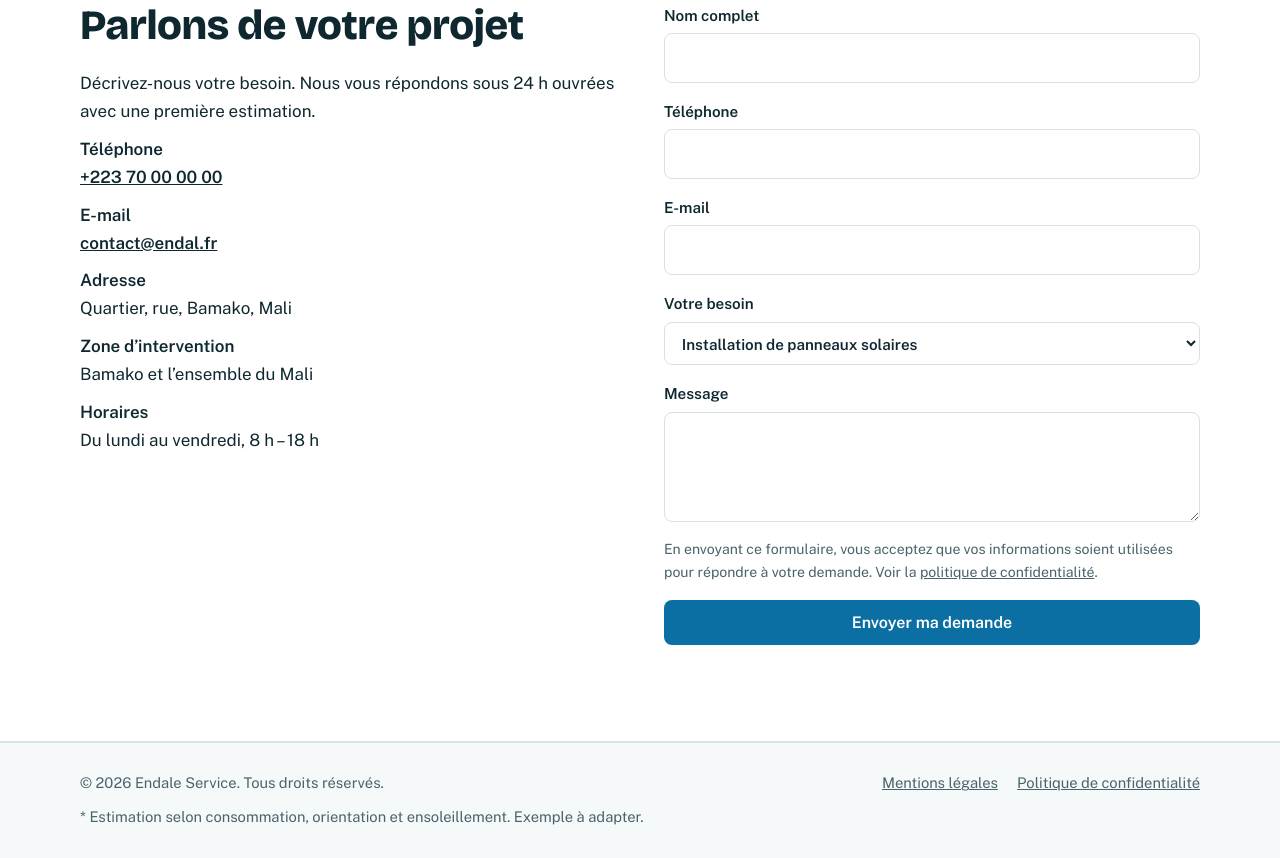
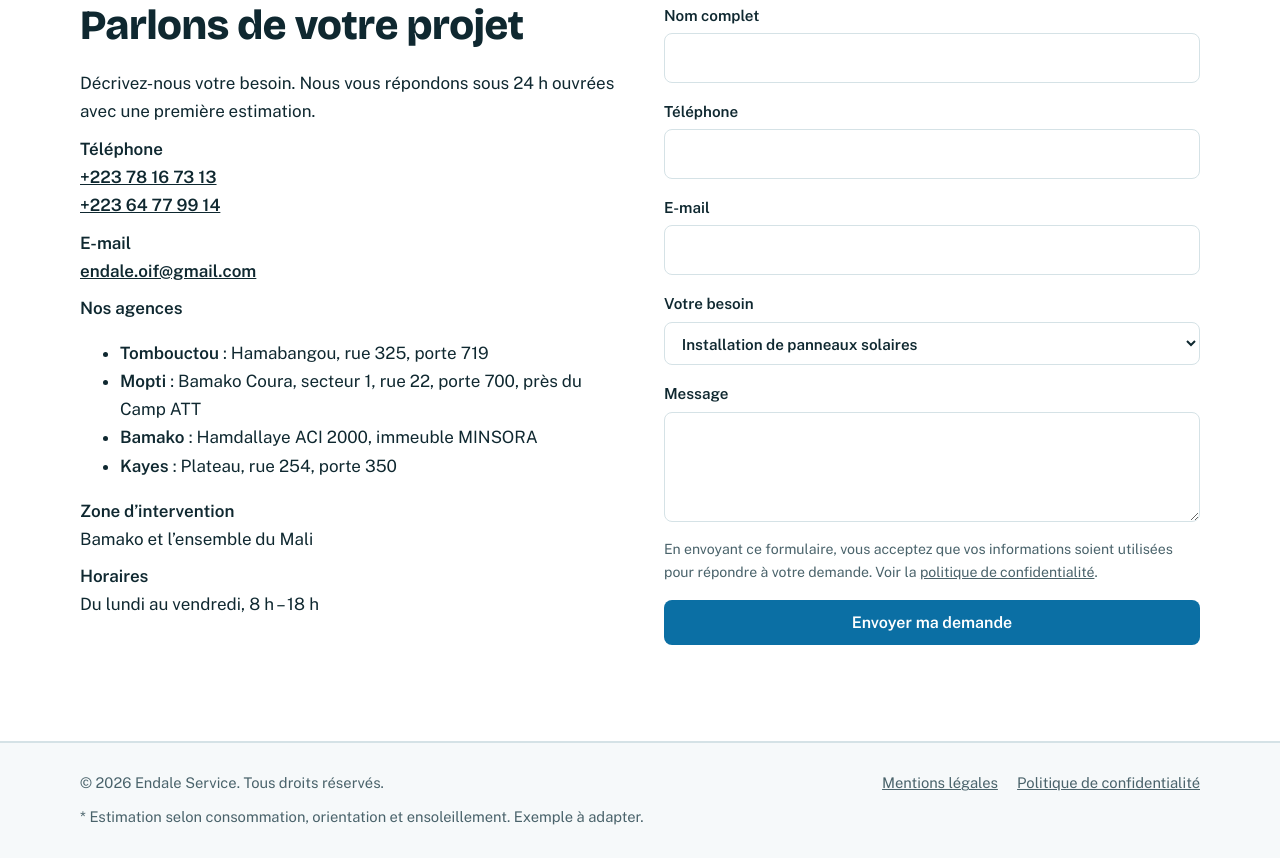
Before and after one commit to fousseynisagara-devIA/demo-site, a plain HTML site: page index.html in a window 1280 px wide. Shown: the part 3528-4386 px from the top of the page. Drawn offline with nearby package versions, Linux system fonts and the light colour scheme.

Commit message:
Add files via upload

```diff
--- a/index.html
+++ b/index.html
@@ -152,13 +152,19 @@
       <div class="info">
         <h2>Parlons de votre projet</h2>
         <p>Décrivez-nous votre besoin. Nous vous répondons sous 24 h ouvrées avec une première estimation.</p>
-        <p><strong>Téléphone</strong><br><a href="tel:+22370000000">+223 70 00 00 00</a></p>
-        <p><strong>E-mail</strong><br><a href="mailto:contact@endal.fr">contact@endal.fr</a></p>
-        <p><strong>Adresse</strong><br>Quartier, rue, Bamako, Mali</p>
+        <p><strong>Téléphone</strong><br><a href="tel:+22378167313">+223 78 16 73 13</a><br><a href="tel:+22364779914">+223 64 77 99 14</a></p>
+        <p><strong>E-mail</strong><br><a href="mailto:endale.oif@gmail.com">endale.oif@gmail.com</a></p>
+        <p><strong>Nos agences</strong></p>
+        <ul class="agences">
+          <li><b>Tombouctou</b> : Hamabangou, rue 325, porte 719</li>
+          <li><b>Mopti</b> : Bamako Coura, secteur 1, rue 22, porte 700, près du Camp ATT</li>
+          <li><b>Bamako</b> : Hamdallaye ACI 2000, immeuble MINSORA</li>
+          <li><b>Kayes</b> : Plateau, rue 254, porte 350</li>
+        </ul>
         <p><strong>Zone d’intervention</strong><br>Bamako et l’ensemble du Mali</p>
         <p><strong>Horaires</strong><br>Du lundi au vendredi, 8 h – 18 h</p>
       </div>
-      <form action="mailto:contact@endal.fr" method="post" enctype="text/plain">
+      <form action="mailto:endale.oif@gmail.com" method="post" enctype="text/plain">
         <label>Nom complet<input name="nom" required autocomplete="name"></label>
         <label>Téléphone<input name="telephone" type="tel" required autocomplete="tel"></label>
         <label>E-mail<input name="email" type="email" required autocomplete="email"></label>
@@ -233,7 +239,7 @@
     <a class="back" href="#accueil">Retour à l’accueil</a>
     <h1>Mentions légales</h1>
     <h2>Éditeur du site</h2>
-    <p><strong>Endale Service</strong>, [forme juridique, par exemple SARL], au capital de [montant] FCFA.<br>Siège social : [adresse], Bamako, Mali.<br>RCCM : [numéro]. NIF : [numéro].<br>Téléphone : +223 70 00 00 00. E-mail : contact@endal.fr.</p>
+    <p><strong>Endale Service</strong>, [forme juridique, par exemple SARL], au capital de [montant] FCFA.<br>Siège social : Hamdallaye ACI 2000, immeuble MINSORA, Bamako, Mali.<br>RCCM : MA.BKO.2016.A.1222. NIF : 085139360T.<br>Téléphone : +223 78 16 73 13 / +223 64 77 99 14. E-mail : endale.oif@gmail.com.</p>
     <p><strong>Directeur de la publication :</strong> [nom et fonction].</p>
     <h2>Hébergement</h2>
     <p>Le site est hébergé par [nom de l’hébergeur], [adresse de l’hébergeur].</p>
@@ -252,7 +258,7 @@
     <h1>Politique de confidentialité</h1>
     <p>Endale Service respecte votre vie privée. Cette page explique quelles informations nous collectons et ce que nous en faisons.</p>
     <h2>Responsable du traitement</h2>
-    <p>Endale Service, Bamako, Mali. Contact : contact@endal.fr.</p>
+    <p>Endale Service, Bamako, Mali. Contact : endale.oif@gmail.com.</p>
     <h2>Informations collectées</h2>
     <p>Quand vous remplissez le formulaire de devis, nous recevons votre nom, votre téléphone, votre e-mail, votre besoin et votre message.</p>
     <h2>Pourquoi nous les utilisons</h2>
@@ -263,7 +269,7 @@
     <h2>Qui peut y accéder</h2>
     <p>Seules les personnes d’Endale Service chargées de traiter votre demande. Nous pouvons faire appel à des prestataires (hébergement, messagerie) qui ne les utilisent que pour nous fournir leur service.</p>
     <h2>Vos droits</h2>
-    <p>Conformément à la loi n° 2013-015 du 21 mai 2013 sur la protection des données à caractère personnel au Mali, vous pouvez demander l’accès à vos données, leur correction, leur suppression ou vous opposer à leur traitement. Écrivez-nous à contact@endal.fr. Vous pouvez aussi saisir l’Autorité de protection des données à caractère personnel (APDP).</p>
+    <p>Conformément à la loi n° 2013-015 du 21 mai 2013 sur la protection des données à caractère personnel au Mali, vous pouvez demander l’accès à vos données, leur correction, leur suppression ou vous opposer à leur traitement. Écrivez-nous à endale.oif@gmail.com. Vous pouvez aussi saisir l’Autorité de protection des données à caractère personnel (APDP).</p>
     <h2>Cookies et polices</h2>
     <p>Ce site n’utilise pas de cookies de suivi ni d’outil de mesure d’audience. Les polices de caractères sont chargées depuis Google Fonts, ce qui peut transmettre votre adresse IP à Google.</p>
     <h2>Mise à jour</h2>
```
